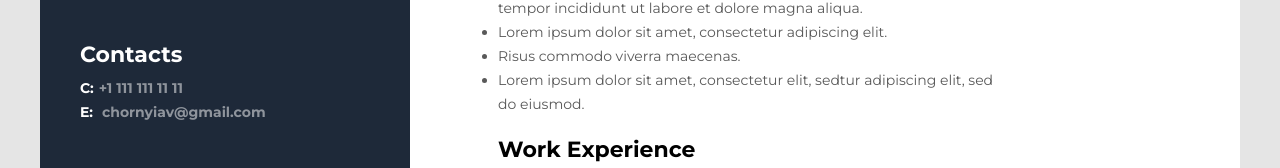
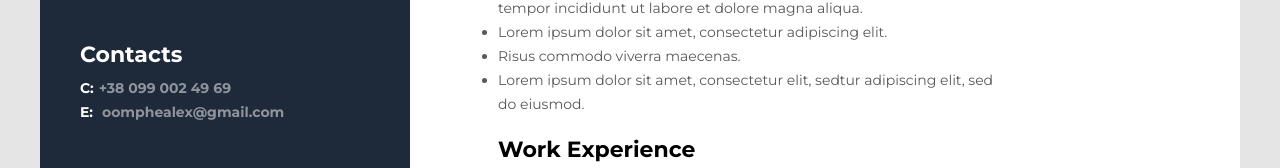
Before and after one commit to oomphek/Resume, a plain HTML site: page index.html in a window 1280 px wide. Shown: the part 692-860 px from the top of the page. Drawn offline with Linux system fonts and the light colour scheme; a web font is replaced by a local one.

Commit message:
Add files via upload

```diff
--- a/css/goit.css
+++ b/css/goit.css
@@ -32,8 +32,6 @@ body {
     }
 }
 @media screen and (max-width: 700px) {
-
-
     .main_left {
         margin-left: -17px;
 
@@ -53,6 +51,7 @@ body {
 @media screen and (max-width: 500px) {
    .main {
     flex-wrap: wrap;
+
    }
    .main_left {
     margin-left: 17px;
@@ -68,7 +67,6 @@ width: 100%;
 
 .main {
     display: flex;
-
     column-gap: 88px;
     border: 40px solid #E5E5E5;
     background-color: #FFF;
--- a/index.html
+++ b/index.html
@@ -13,9 +13,9 @@
         <img src="img/mee.jpg" alt="face" class="main_img">
         <div class="main_contacts">
             <div class="main_name">Contacts</div>
-            <div class="main_tel">C:<span class="main_span">+1 111 111 11 11</span></div>
+            <div class="main_tel">C:<span class="main_span">+38 099 002 49 69</span></div>
             <div class="main_tel">E:
-                <span class="main_span">chornyiav@gmail.com</span></div>
+                <span class="main_span">oomphealex@gmail.com</span></div>
         </div>
         <div class="main_contacts">
             <div class="main_name">Tech Skills</div>
```
